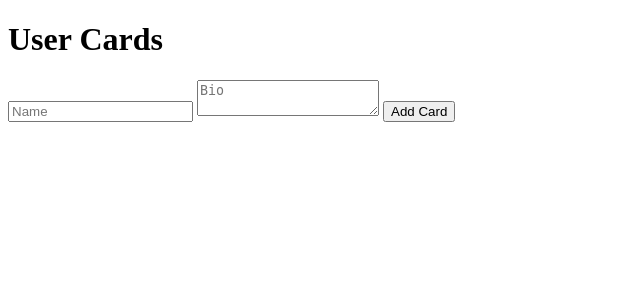
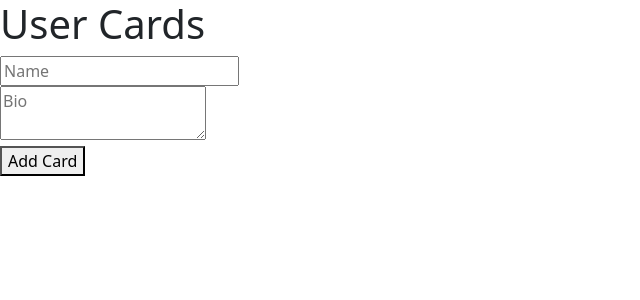
Before and after one commit to Al3x-s/DevOps-Final, a Flask app: page /home in a window 1280 px wide. Shown: the top 300 px of the page, without its empty margins (0-640 px from the left). Run offline with Flask 3, Linux system fonts and the light colour scheme; a user stored in the database is signed in.

Commit message:
some edits to index

```diff
--- a/templates/index.html
+++ b/templates/index.html
@@ -1,9 +1,15 @@
-<!-- Marylyns additions-->
 
 <!DOCTYPE html>
 <html>
 <head>
     <title>User Cards</title>
+    <!-- MR additions   -->
+<meta charset="utf-8">
+    <meta name="viewport" content="width=device-width, initial-scale=1">
+  <link href="https://cdn.jsdelivr.net/npm/bootstrap@5.3.1/dist/css/bootstrap.min.css" rel="stylesheet" integrity="sha384-4bw+/aepP/YC94hEpVNVgiZdgIC5+VKNBQNGCHeKRQN+PtmoHDEXuppvnDJzQIu9" crossorigin="anonymous">
+    <link rel="stylesheet" type="text/css" href="/static/styles.css"/>
+
+    <!-- MR -->
 </head>
 <body>
     <h1>User Cards</h1>
@@ -15,13 +21,10 @@
     <!-- Card Form -->
     <form action="/add_card" method="post">
         <input type="text" name="name" placeholder="Name">
+        <br>
         <textarea name="bio" placeholder="Bio"></textarea>
+        <br>
         <button type="submit">Add Card</button>
     </form>
 </body>
 </html>
-
-
-
-
-<!-- Marylyns additions-->
```
